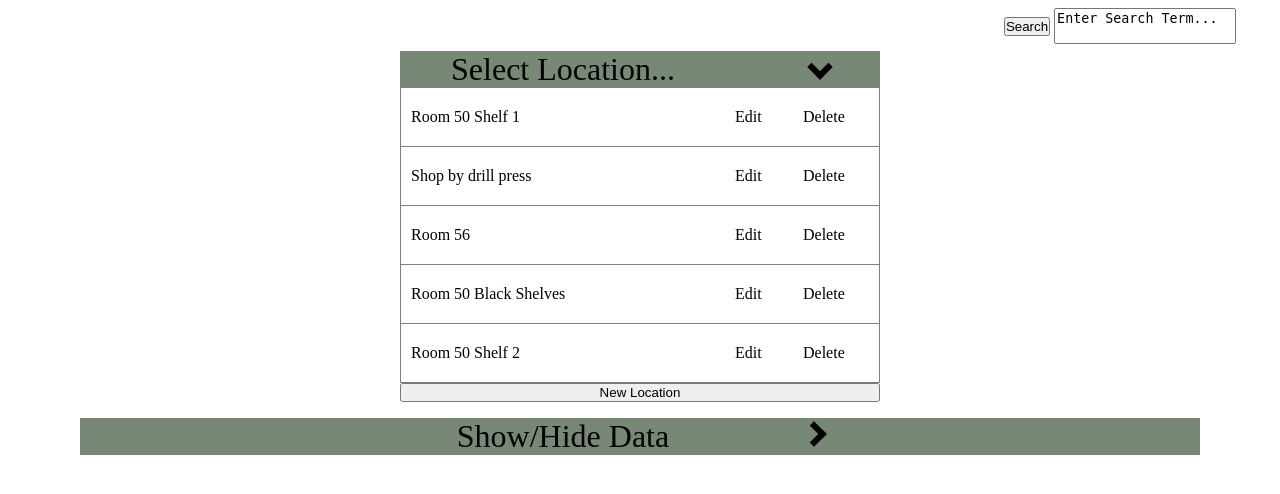
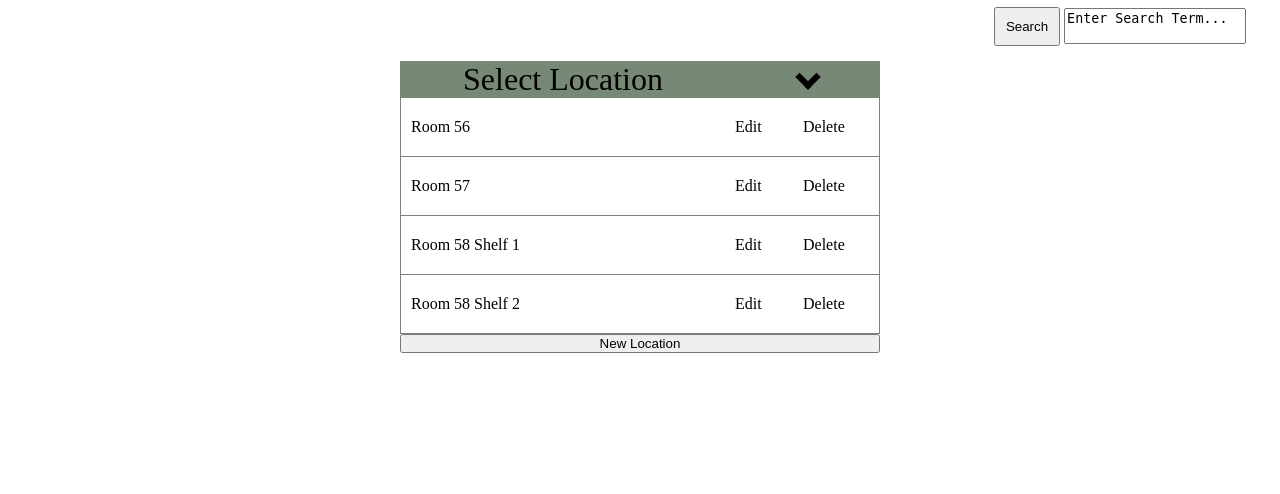
Before and after one commit to nrose5/Inventory-Project, a PHP site: page / in a window 1280 px wide. Shown: the top 494 px of the page. Run offline with PHP 8.4, Linux system fonts and the light colour scheme.

Commit message:
Data entry layout WIP

```diff
--- a/Codebase/Data/Main.json
+++ b/Codebase/Data/Main.json
@@ -1,24 +1,20 @@
 {
     "locations": [
         {
-            "name": "Room 50 Black Shelves",
-            "order": 3
+            "name": "Room 56",
+            "order": 0
         },
         {
-            "name": "Room 56",
+            "name": "Room 57",
+            "order": 1
+        },
+        {
+            "name": "Room 58 Shelf 1",
             "order": 2
         },
         {
-            "name": "Room 50 Shelf 2",
-            "order": 4
-        },
-        {
-            "name": "Room 50 Shelf 1",
-            "order": 0
-        },
-        {
-            "name": "Shop by drill press",
-            "order": 1
+            "name": "Room 58 Shelf 2",
+            "order": 3
         }
     ],
     "Room 56": [
@@ -40,5 +36,8 @@
                 }
             ]
         }
-    ]
+    ],
+    "Room 57": [],
+    "Room 58 Shelf 1": [],
+    "Room 58 Shelf 2": []
 }
--- a/Codebase/Scripts/Main.js
+++ b/Codebase/Scripts/Main.js
@@ -68,7 +68,27 @@ function loadLoc() {
             // Add name click event
             li2.querySelector(".name").addEventListener('click', function(e){
                 var text = e.target.innerHTML;
-                console.log(text);
+                console.log("Selected: ", text);
+                document.querySelector("#dataHeader").style['display'] = "block";
+
+                var target = document.querySelector("#location").querySelector(".arrow");
+                target.setAttribute("class", "arrow right")
+
+                // Show/Hide location list
+                target = document.querySelector("#locationList");
+                target.style['display'] = 'none';
+
+                // Update arrow graphic
+                target = document.querySelector("#dataHeader").querySelector(".arrow");
+                target.setAttribute("class", "arrow down");
+
+                // Show/Hide categories
+                target = document.querySelector("#categories");
+                target.style['display'] = 'block';
+
+                // Show/Hide data list
+                target = document.querySelector("#entries");
+                target.style['display'] = 'block';
             });
 
             // Add edit event
@@ -297,7 +317,7 @@ window.onload = function() {
         });
     });
 
-    // Create new entry
+    // Create new location
     document.querySelector("#newLocation").addEventListener('click', function(){
 
         var names = [];
@@ -333,7 +353,27 @@ window.onload = function() {
             // Select name
             li2.querySelector(".name").addEventListener('click', function(e){
                 var text = e.target.innerHTML;
-                console.log(text);
+                console.log("Selected: ", text);
+                document.querySelector("#dataHeader").style['display'] = "block";
+
+                var target = document.querySelector("#location").querySelector(".arrow");
+                target.setAttribute("class", "arrow right")
+
+                // Show/Hide location list
+                target = document.querySelector("#locationList");
+                target.style['display'] = 'none';
+
+                // Update arrow graphic
+                target = document.querySelector("#dataHeader").querySelector(".arrow");
+                target.setAttribute("class", "arrow down");
+
+                // Show/Hide categories
+                target = document.querySelector("#categories");
+                target.style['display'] = 'block';
+
+                // Show/Hide data list
+                target = document.querySelector("#entries");
+                target.style['display'] = 'block';
             });
 
             // Edit name
@@ -418,18 +458,28 @@ window.onload = function() {
         }
     });
 
+    // --- Data Handling ---
     // Expand data
     document.querySelector("#dataHeader").addEventListener('click', function(event){
+
         // Update arrow graphic
-        var target = document.querySelector("#dataHeader").querySelector(".arrow");
+        target = document.querySelector("#dataHeader").querySelector(".arrow");
         if (target.getAttribute("class") == "arrow right") {
             target.setAttribute("class", "arrow down");
         } else {
             target.setAttribute("class", "arrow right")
         }
 
-        // Show/Hide location list
-        target = document.querySelector("#data");
+        // Show/Hide categories
+        target = document.querySelector("#categories");
+        if (target.style['display'] == 'none') {
+            target.style['display'] = 'block';
+        } else {
+            target.style['display'] = 'none';
+        }
+
+        // Show/Hide data list
+        target = document.querySelector("#entries");
         if (target.style['display'] == 'none') {
             target.style['display'] = 'block';
         } else {
--- a/Codebase/index.php
+++ b/Codebase/index.php
@@ -23,7 +23,7 @@
 
   <!-- Locations -->
   <div id="location" style="width: 15em; margin:auto; cursor: pointer;">
-    <span>Select Location...</span>
+    <span>Select Location</span>
     <span class="arrow down" style="text-align: right;"></span>
   </div>
 
@@ -40,21 +40,50 @@
 
   <p></p>
 
+  <div id="data">
     <!-- Data -->
-  <div id="dataHeader" style="width: 35em; margin:auto; cursor: pointer;">
+    <div id="dataHeader" style="display: none; width: 35em; margin:auto; cursor: pointer;">
       <span>Show/Hide Data</span>
       <span class="arrow right" style="text-align: right;"></span>
     </div>
 
-  <div id="data" style="display: none; width: 70em;">
+    <!-- Categories -->
+    <div id="categories" style="display: none;">
+      <div id="categoryHeader" style="width: 35em;">
+        <span>Categories</span>
+      </div>
+      <div id="categoryEntries">
         <ul>
-      <li draggable="true" style="display: none;">
+          <li draggable="true">
+            <div class="name" style="width: 15em; cursor: pointer;">Default</div>
+          </li>
+          <li draggable="true">
+            <div class="name" style="width: 15em; cursor: pointer;">Default</div>
+          </li>
+          <li draggable="true">
+            <div class="name" style="width: 15em; cursor: pointer;">Default</div>
+          </li>
+        </ul>
+        <button style="width: 10em;">Add Category</button>
+      </div>
+    </div>
+
+    <!-- Entries -->
+    <div id="entries" style="display: none; width: 70em;">
+      <div id="entryHeader">
+        <span>Entries</span>
+      </div>
+      <div id="dataEntries">
+        <ul>
+          <li draggable="true" style="display: none">
             <div class="name" style="width: 20em; cursor: pointer;">Default</div>
             <div class="edit" style="width: 2em; margin-right: 2em; cursor: pointer;">Edit</div>
             <div class="delete" style="cursor: pointer;">Delete</div>
           </li>
         </ul>
-    <button id="newEntry" style="display: none; width: 100%;">New Entry</button>
+        <button id="newEntry" style="width: 100%;">New Entry</button>
+      </div>
+    </div>
   </div>
 
 </body>
--- a/Codebase/main.css
+++ b/Codebase/main.css
@@ -17,6 +17,7 @@ button {
 #search button {
     position: relative;
     bottom: 1em;
+    padding: 0.75em 0.75em;
 }
 
 
@@ -40,8 +41,33 @@ button {
     color: black;
 }
 
-#data {
+/* Categories */
+#categoryHeader {
   margin: auto;
+    font-size: 2em;
+    background-color: rgb(216, 216, 216);
+    color: black;
+}
+
+#categoryEntries * {
+  display: inline-block;
+}
+
+#categoryEntries button {
+  padding: 20px 10px;
+  text-align: left;
+}
+
+/* Entries */
+#entries {
+  margin: auto;
+}
+
+#entryHeader {
+  margin: auto;
+  font-size: 2em;
+  background-color: rgb(216, 216, 216);
+  color: black;
 }
 
 ul {
```
Also changed, not shown: Codebase/Scripts/copy.json (added, +39 -0 lines). Lines whose indentation alone changed are shown as unchanged.
